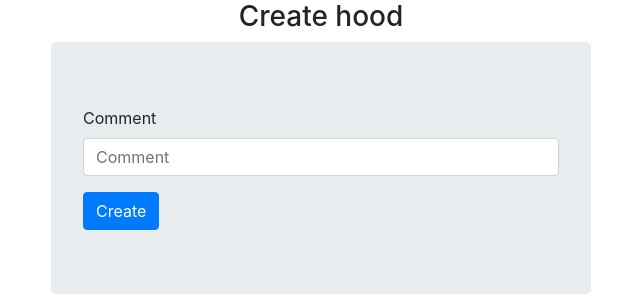
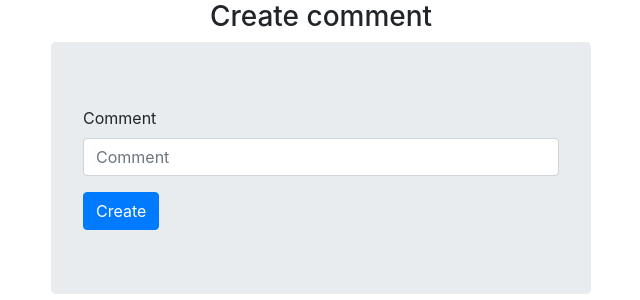
Before and after one commit to Elvandro/Neighborhood-Watch, a Django app: template hood/templates/hood/create_comment.html in a window 1280 px wide. Shown: the part 56-356 px from the top of the page, without its empty margins (319-959 px from the left). Run offline with Django 3.2, Linux system fonts and the light colour scheme; the template is opened without the code that fills it: values that come from a table or form of the project are taken from there, others are empty; some libraries are stand-ins or nearby versions.

Commit message:
Modified the commenting functionality

```diff
--- a/hood/templates/hood/create_comment.html
+++ b/hood/templates/hood/create_comment.html
@@ -1,13 +1,13 @@
 {% extends 'base.html' %}
 {% load bootstrap4 %}
 {% block content %}
-<h3 class="text-center">Create hood</h3>
+<h3 class="text-center">Create comment</h3>
 <div class="container">
   <div class="row">
     <div class="col-xs-3 col-sm-3 col-md-3 col-lg-3"></div>
       <div class="col-xs-6 col-sm-6 col-md-6 col-lg-6">
         <div class="jumbotron">
-          <form  action="{% url 'create_comment' %}" method="post" enctype="multipart/form-data">
+          <form method="post">
           {%csrf_token%}
           {% bootstrap_form form%}
           <input type="submit" class="btn btn-primary" value="Create">
```
